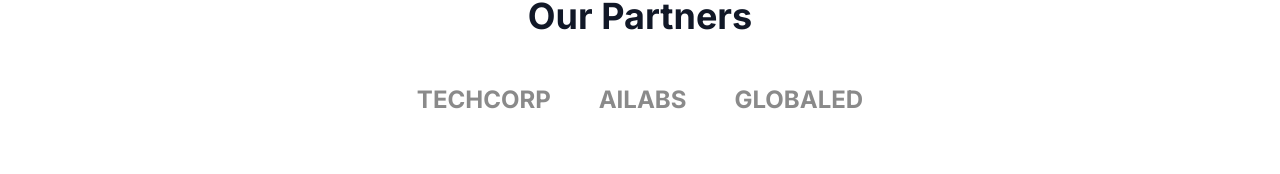
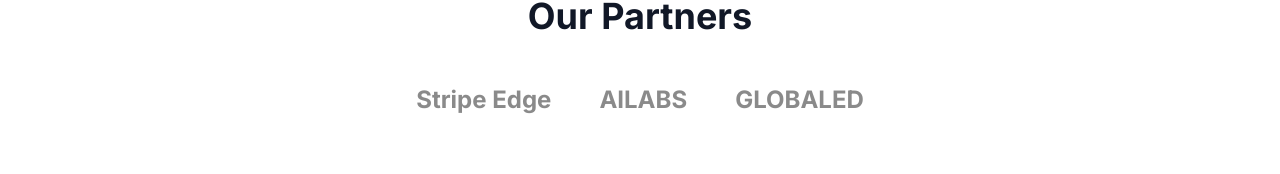
Before and after one commit to Stripe-Edge/DictaHub, a Next.js app: page /partners in a window 1280 px wide. Shown: the part 165-339 px from the top of the page. Built offline with nearby package versions, Linux system fonts and the light colour scheme.

Commit message:
Update page.tsx

```diff
--- a/app/partners/page.tsx
+++ b/app/partners/page.tsx
@@ -3,7 +3,7 @@
     <div className="max-w-7xl mx-auto py-20 px-8 text-center">
       <h1 className="text-4xl font-bold mb-12">Our Partners</h1>
       <div className="flex justify-center items-center space-x-12 opacity-50 grayscale">
-        <div className="text-2xl font-bold">TECHCORP</div>
+        <div className="text-2xl font-bold">Stripe Edge</div>
         <div className="text-2xl font-bold">AILABS</div>
         <div className="text-2xl font-bold">GLOBALED</div>
       </div>
```
